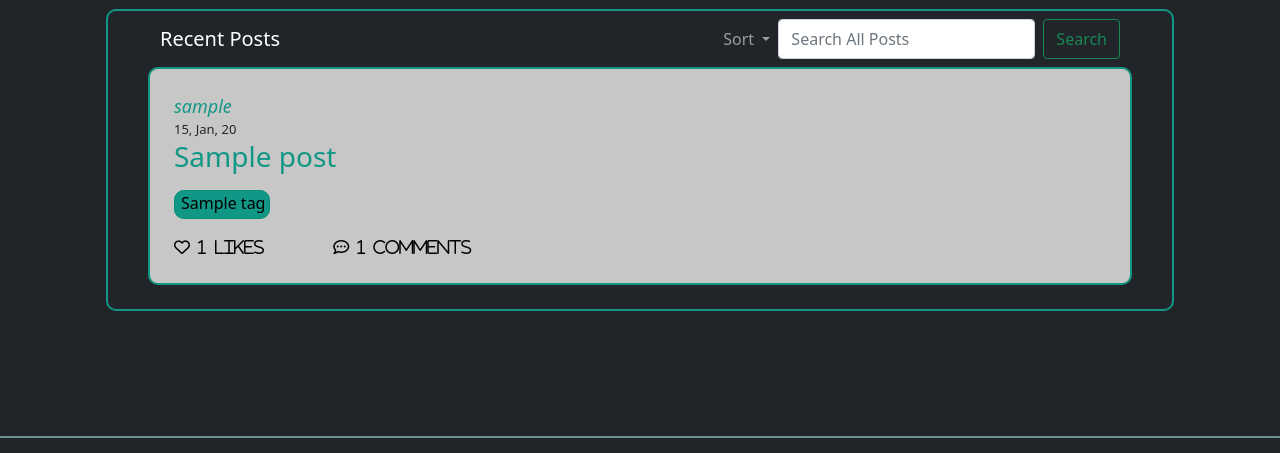
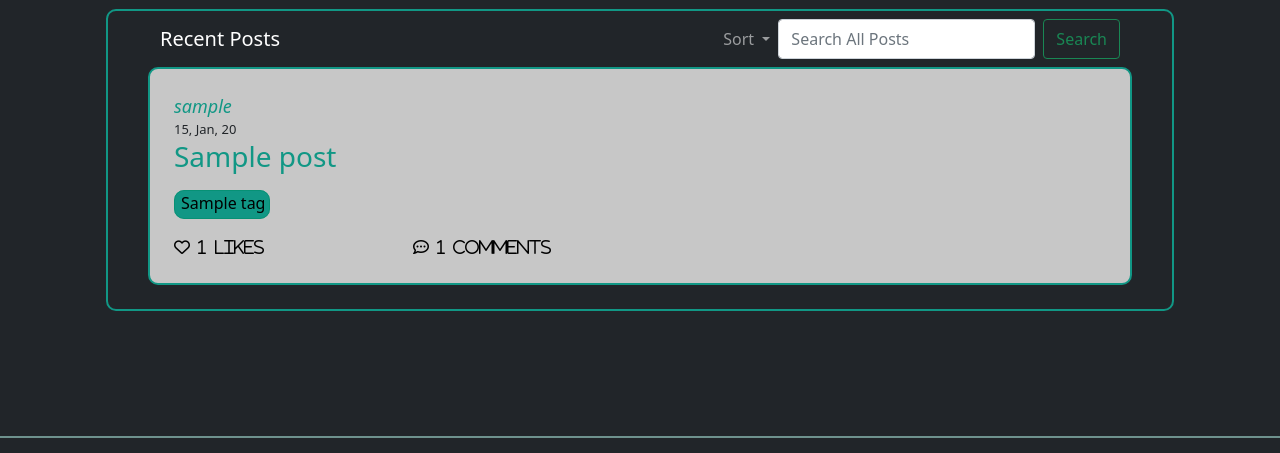
Before and after one commit to Richard-Immergluck/blog-pennythoughts, a Flask app: page / in a window 1280 px wide. Shown: the part 240-693 px from the top of the page. Run offline with Flask 2, Linux system fonts and the light colour scheme; tables that the repository leaves empty hold one stand-in row (values such as "Sample post"); some libraries are stand-ins or nearby versions; some web fonts are replaced.

Commit message:
css changes

```diff
--- a/pennythoughts/templates/home.html
+++ b/pennythoughts/templates/home.html
@@ -92,15 +92,14 @@
                 </div>
                 {% endif %}
                 <div class="row">
-                    <div class="col-2">
+                    <div class="col-md-3">
                         <a href="{{ url_for('post', post_id=post.id) }}" id="like-button"><i class="far fa-heart">&nbsp&nbsp{{
                                 post.likes.count() }}&nbsp&nbsplikes</i></a>
                     </div>
-                    <div class="col-2">
+                    <div class="col-md-3">
                         <a href="{{ url_for('post', post_id=post.id) }}"><i class="far fa-comment-dots" id="like-button">&nbsp&nbsp{{
                                 post.comments.count() }}&nbsp&nbspComments</i></a>
                     </div>
-                    <div class="col-sm"></div>
                 </div>
             </div>
             <br>
```
